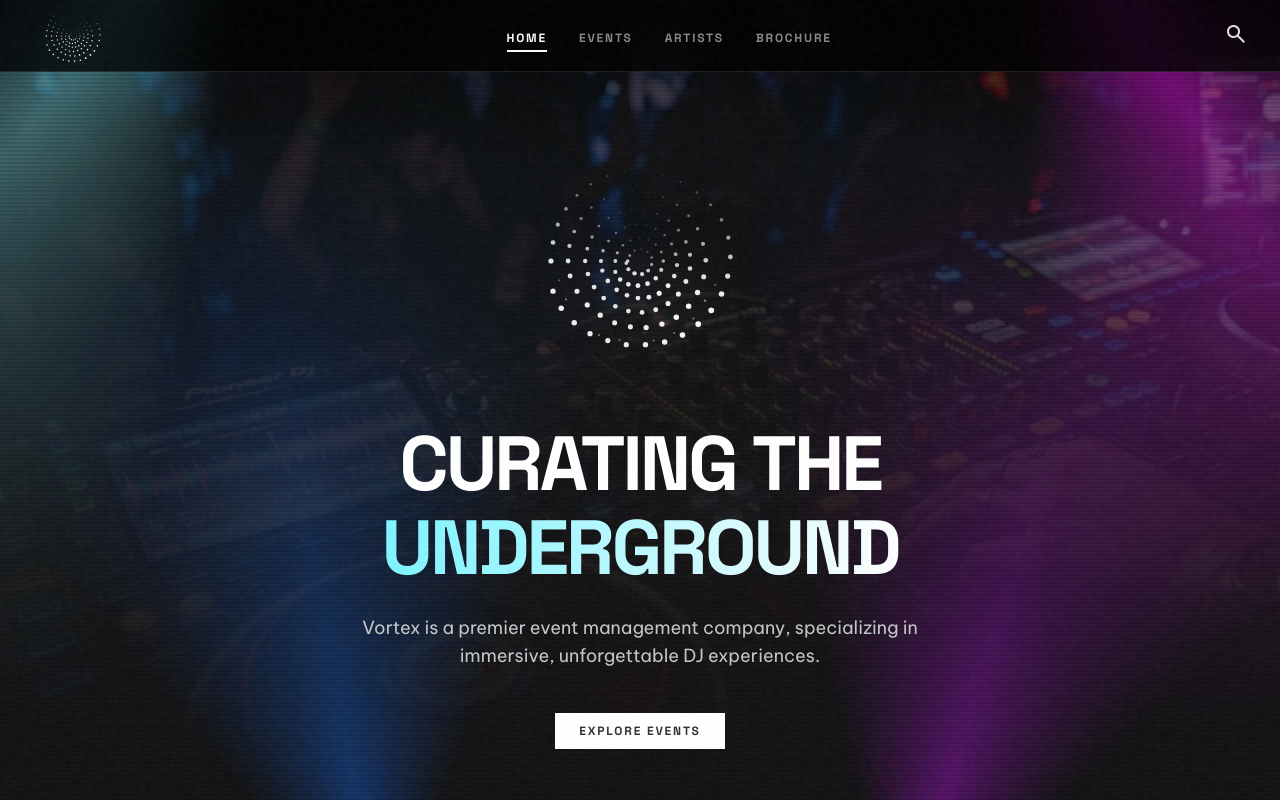
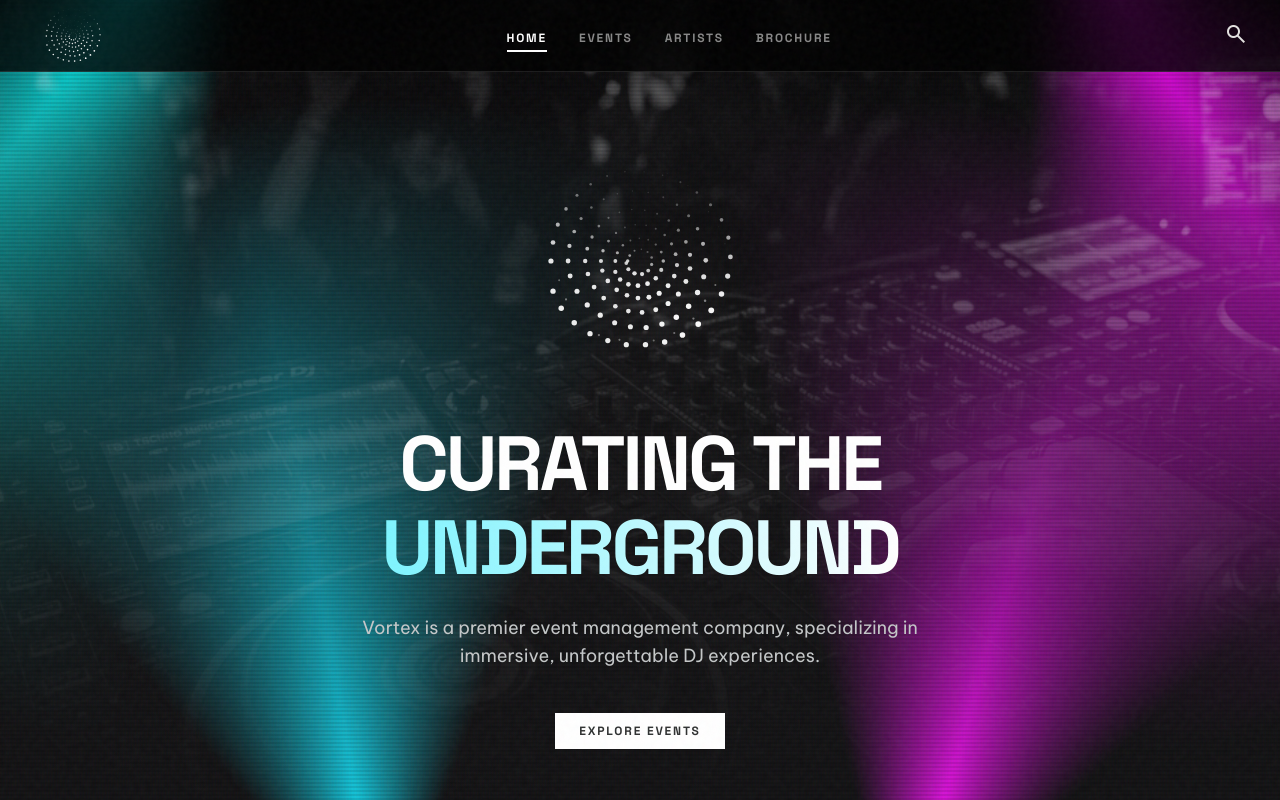
Before and after one commit to romeoantony/vortex, a React (Vite) app: page / in a window 1280 px wide. Shown: the top 800 px of the page. Built offline with nearby package versions, Linux system fonts and the light colour scheme.

Commit message:
Make hero spotlight colors pop and adjust background image blend mode

```diff
--- a/src/index.css
+++ b/src/index.css
@@ -89,7 +89,7 @@ button { cursor: pointer; border: none; background: none; font: inherit; color:
 .hero__bg { position: absolute; inset: 0; }
 .hero__glow { position: absolute; inset: 0; pointer-events: none; z-index: 1; background: radial-gradient(circle at 50% 50%, rgba(125,244,255,0.15) 0%, transparent 50%); opacity: 0; transition: opacity 0.5s; }
 .hero__scanlines { position: absolute; inset: 0; pointer-events: none; z-index: 2; background: linear-gradient(rgba(18, 16, 16, 0) 50%, rgba(0, 0, 0, 0.25) 50%), linear-gradient(90deg, rgba(255, 0, 0, 0.06), rgba(0, 255, 0, 0.02), rgba(0, 0, 255, 0.06)); background-size: 100% 4px, 3px 100%; opacity: 0.4; }
-.hero__bg img { width: 100%; height: 100%; object-fit: cover; opacity: 0.4; }
+.hero__bg img { width: 100%; height: 100%; object-fit: cover; opacity: 0.6; mix-blend-mode: luminosity; }
 .hero__overlay { position: absolute; inset: 0; background: linear-gradient(to top, var(--bg), rgba(19,19,20,0.8) 50%, transparent); }
 .hero__overlay-top { position: absolute; top: 0; left: 0; right: 0; height: 160px; background: linear-gradient(to bottom, rgba(0,0,0,0.6), transparent); }
 .hero__content { position: relative; z-index: 10; text-align: center; padding: 80px 20px 0; }
@@ -97,12 +97,12 @@ button { cursor: pointer; border: none; background: none; font: inherit; color:
 /* ========== SPOTLIGHTS ========== */
 .disco-lights { position: absolute; inset: 0; overflow: hidden; pointer-events: none; z-index: 1; mix-blend-mode: screen; perspective: 1000px; }
 
-.spotlight { position: absolute; opacity: 0.8; filter: blur(2px); }
+.spotlight { position: absolute; opacity: 1; filter: blur(2px) brightness(1.5) saturate(2); }
 
 .spotlight-1 {
   top: -20%; left: -30%; width: 100vw; height: 120vh;
   transform-origin: 50% 0%;
-  background: conic-gradient(from 150deg at 50% 0%, transparent 0deg, rgba(125,244,255,0.7) 30deg, transparent 60deg);
+  background: conic-gradient(from 150deg at 50% 0%, transparent 0deg, rgba(0,255,255,1) 30deg, transparent 60deg);
   mask-image: radial-gradient(circle at 50% 0%, black 10%, transparent 80%);
   -webkit-mask-image: radial-gradient(circle at 50% 0%, black 10%, transparent 80%);
   animation: sweep-1 6s ease-in-out infinite alternate;
@@ -111,7 +111,7 @@ button { cursor: pointer; border: none; background: none; font: inherit; color:
 .spotlight-2 {
   top: -20%; right: -30%; width: 100vw; height: 120vh;
   transform-origin: 50% 0%;
-  background: conic-gradient(from 150deg at 50% 0%, transparent 0deg, rgba(255,0,255,0.7) 30deg, transparent 60deg);
+  background: conic-gradient(from 150deg at 50% 0%, transparent 0deg, rgba(255,0,255,1) 30deg, transparent 60deg);
   mask-image: radial-gradient(circle at 50% 0%, black 10%, transparent 80%);
   -webkit-mask-image: radial-gradient(circle at 50% 0%, black 10%, transparent 80%);
   animation: sweep-2 7s ease-in-out infinite alternate;
@@ -120,7 +120,7 @@ button { cursor: pointer; border: none; background: none; font: inherit; color:
 .spotlight-3 {
   bottom: -20%; left: 10%; width: 120vw; height: 120vh;
   transform-origin: 50% 100%;
-  background: conic-gradient(from 330deg at 50% 100%, transparent 0deg, rgba(200,0,255,0.5) 30deg, transparent 60deg);
+  background: conic-gradient(from 330deg at 50% 100%, transparent 0deg, rgba(200,0,255,0.9) 30deg, transparent 60deg);
   mask-image: radial-gradient(circle at 50% 100%, black 10%, transparent 70%);
   -webkit-mask-image: radial-gradient(circle at 50% 100%, black 10%, transparent 70%);
   animation: sweep-3 8s ease-in-out infinite alternate;
@@ -129,7 +129,7 @@ button { cursor: pointer; border: none; background: none; font: inherit; color:
 .spotlight-4 {
   bottom: -20%; right: 10%; width: 120vw; height: 120vh;
   transform-origin: 50% 100%;
-  background: conic-gradient(from 330deg at 50% 100%, transparent 0deg, rgba(0,100,255,0.5) 30deg, transparent 60deg);
+  background: conic-gradient(from 330deg at 50% 100%, transparent 0deg, rgba(0,128,255,0.9) 30deg, transparent 60deg);
   mask-image: radial-gradient(circle at 50% 100%, black 10%, transparent 70%);
   -webkit-mask-image: radial-gradient(circle at 50% 100%, black 10%, transparent 70%);
   animation: sweep-4 9s ease-in-out infinite alternate;
```
